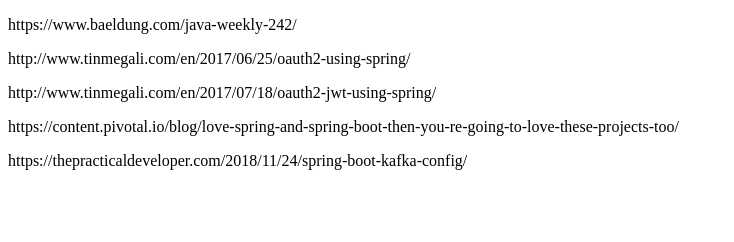
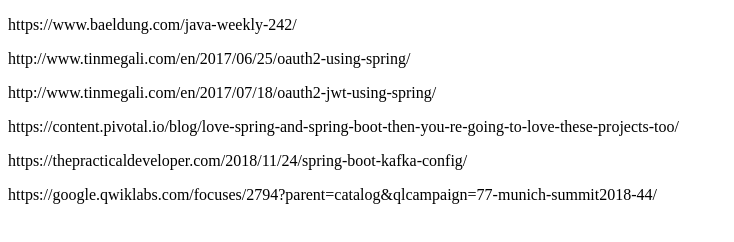
Before and after one commit to tbulubas/tbulubas.github.io, a plain HTML site: page index.html in a window 1280 px wide. Shown: the whole page, without its empty margins (0-734 px from the left). Drawn offline with Linux system fonts and the light colour scheme.

Commit message:
Update index.html

```diff
--- a/index.html
+++ b/index.html
@@ -11,5 +11,6 @@
     <p>http://www.tinmegali.com/en/2017/07/18/oauth2-jwt-using-spring/</p>
     <p>https://content.pivotal.io/blog/love-spring-and-spring-boot-then-you-re-going-to-love-these-projects-too/</p>
     <p>https://thepracticaldeveloper.com/2018/11/24/spring-boot-kafka-config/</p>
+    <p>https://google.qwiklabs.com/focuses/2794?parent=catalog&qlcampaign=77-munich-summit2018-44/</p>
   </body>
 </html>
```
